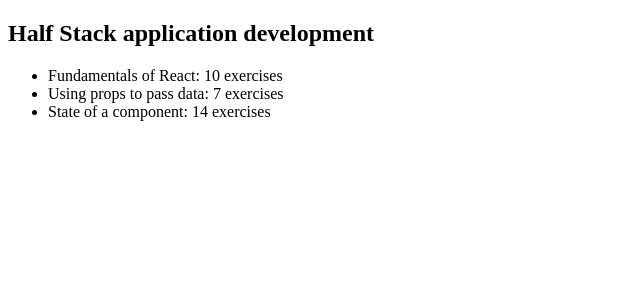
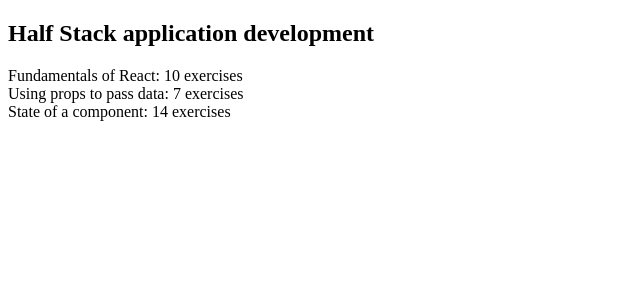
Before and after one commit to JoonasHilt/04-tehtavat-2.1-2.5, a React (Vite) app in the folder part2.1/: page / in a window 1280 px wide. Shown: the top 300 px of the page, without its empty margins (0-640 px from the left). Built offline with nearby package versions, Linux system fonts and the light colour scheme.

Commit message:
korjattu lista pois step 7 - 2.1 tehtävästä

```diff
--- a/part2.1/src/components/course.jsx
+++ b/part2.1/src/components/course.jsx
@@ -2,13 +2,13 @@
   return (
     <div>
       <h2>{course.name}</h2>
-      <ul>
+      <div>
         {course.parts.map((part) => (
-          <li key={part.id}>
+          <div key={part.id}>
             {part.name}: {part.exercises} exercises
-          </li>
+          </div>
         ))}
-      </ul>
+      </div>
     </div>
   );
 };
```
